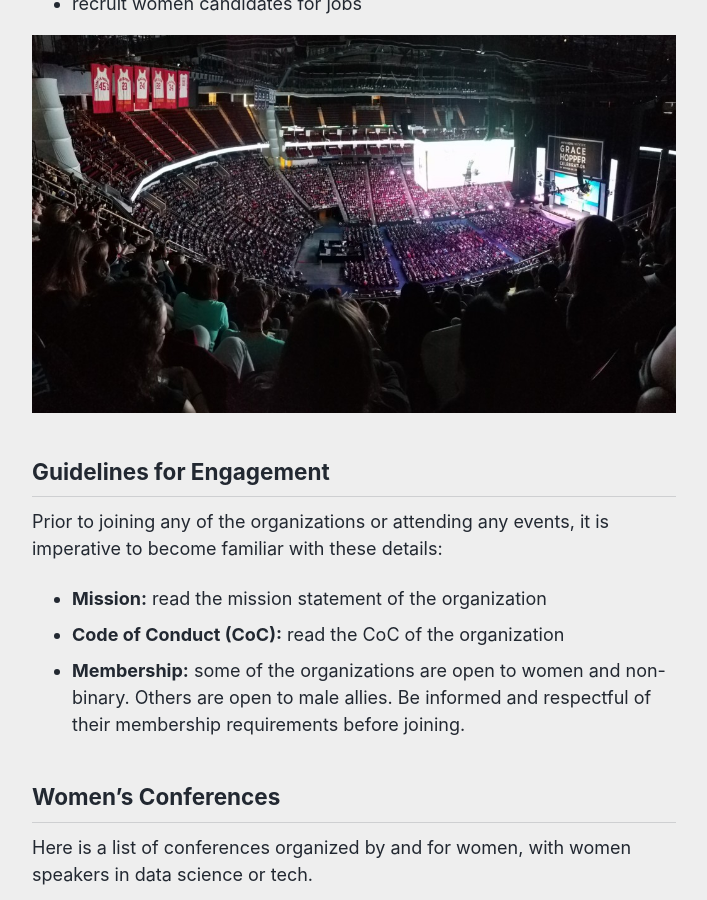
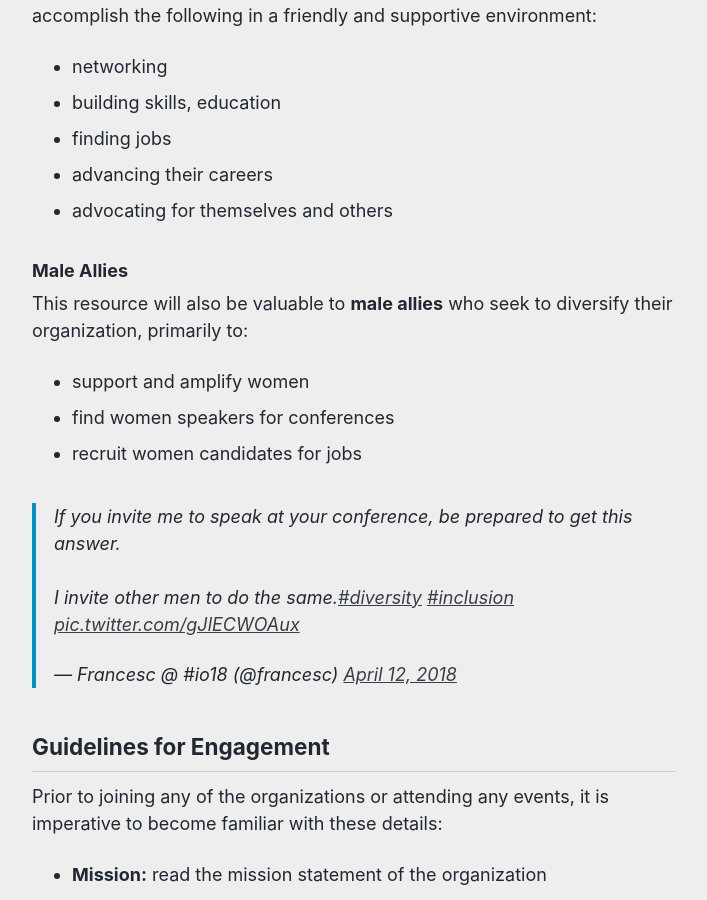
Before and after one commit to reshamas/reshamas.github.io, a Jekyll site: the page built from _posts/2018-05-09-resource-guide-for-women-in-data-science.md, in a window 1280 px wide and 900 px high, scrolled down 1373 px. Shown: the whole window, without its empty margins (286-993 px from the left). Built offline with Jekyll 4.4.1, drawn with Linux system fonts in a browser that asks for light colours; comment, search, counter and statistics services are not loaded; some of the changed text lies outside the part shown.

Commit message:
Update 2018-05-09-resource-guide-for-women-in-data-science.md

```diff
--- a/_posts/2018-05-09-resource-guide-for-women-in-data-science.md
+++ b/_posts/2018-05-09-resource-guide-for-women-in-data-science.md
@@ -7,6 +7,9 @@
 4.  **How** to [retain employees](https://medium.com/tech-diversity-files/if-you-think-women-in-tech-is-just-a-pipeline-problem-you-haven-t-been-paying-attention-cb7a2073b996) from underrepresented groups?
 
 The focus of this post is to share a comprehensive list of resources for women in data science for the goal of increasing diversity in the workplace.
+
+
+<img src="../assets/images/grace_hopper.jpg" align="center">
 
 ## Purpose
 
@@ -25,12 +28,14 @@
 - advancing their careers
 - advocating for themselves and others
 
+### Male Allies
 This resource will also be valuable to **male allies** who seek to diversify their organization, primarily to:
 - support and amplify women
 - find women speakers for conferences
 - recruit women candidates for jobs
 
-<img src="../assets/images/grace_hopper.jpg" align="center">
+<blockquote class="twitter-tweet" data-lang="en"><p lang="en" dir="ltr">If you invite me to speak at your conference, be prepared to get this answer.<br><br>I invite other men to do the same.<a href="https://twitter.com/hashtag/diversity?src=hash&amp;ref_src=twsrc%5Etfw">#diversity</a> <a href="https://twitter.com/hashtag/inclusion?src=hash&amp;ref_src=twsrc%5Etfw">#inclusion</a> <a href="https://t.co/gJlECWOAux">pic.twitter.com/gJlECWOAux</a></p>&mdash; Francesc @ #io18 (@francesc) <a href="https://twitter.com/francesc/status/984500776671240192?ref_src=twsrc%5Etfw">April 12, 2018</a></blockquote>
+<script async src="https://platform.twitter.com/widgets.js" charset="utf-8"></script>
 
 
 ## Guidelines for Engagement
@@ -176,6 +181,11 @@
 
 - Onalytica [List of Women in Tech Top Influencers](http://www.onalytica.com/blog/posts/women-tech-hot-topics-top-influencers/) in AI, Fintech, Blockchain, Big Data, IOT, EdTech, MarTech
 
+<blockquote class="twitter-tweet" data-lang="en"><p lang="en" dir="ltr">45% of speakers are female 👍🏼<a href="https://twitter.com/NumFOCUS?ref_src=twsrc%5Etfw">@NumFOCUS</a> <a href="https://twitter.com/wimlds?ref_src=twsrc%5Etfw">@wimlds</a> <a href="https://twitter.com/hashtag/diversityawards?src=hash&amp;ref_src=twsrc%5Etfw">#diversityawards</a> <a href="https://twitter.com/hashtag/rstatsnyc?src=hash&amp;ref_src=twsrc%5Etfw">#rstatsnyc</a> <a href="https://t.co/UNbqBESRa4">https://t.co/UNbqBESRa4</a></p>&mdash; Reshama Shaikh (@reshamas) <a href="https://twitter.com/reshamas/status/987384241070616576?ref_src=twsrc%5Etfw">April 20, 2018</a></blockquote>
+<script async src="https://platform.twitter.com/widgets.js" charset="utf-8"></script>
+
+
+
 
 
 ## Women in Open Source
```
